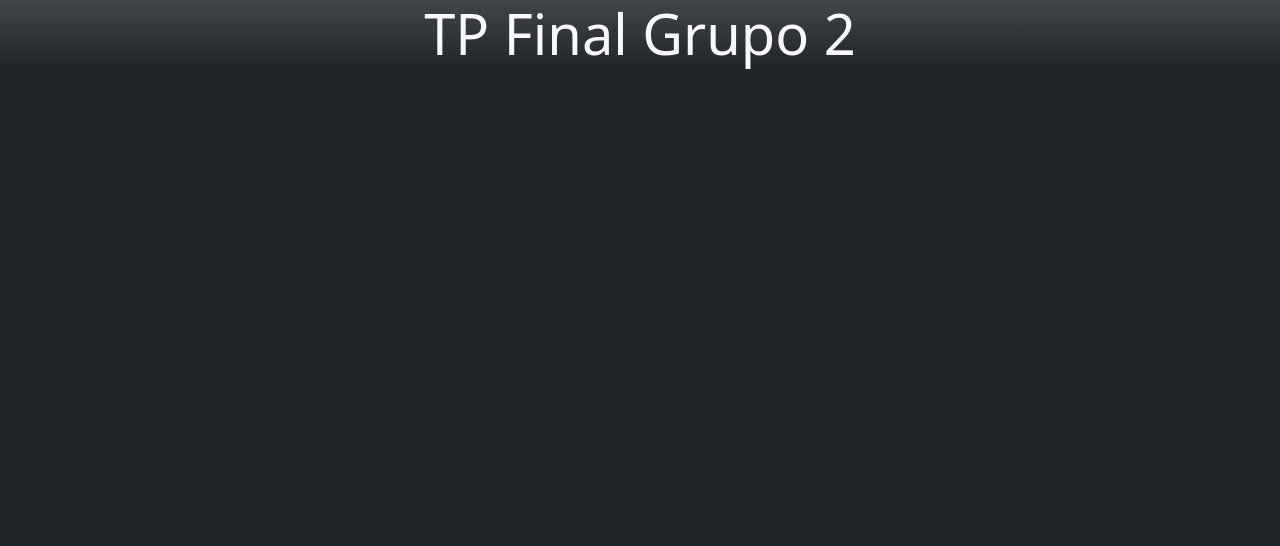
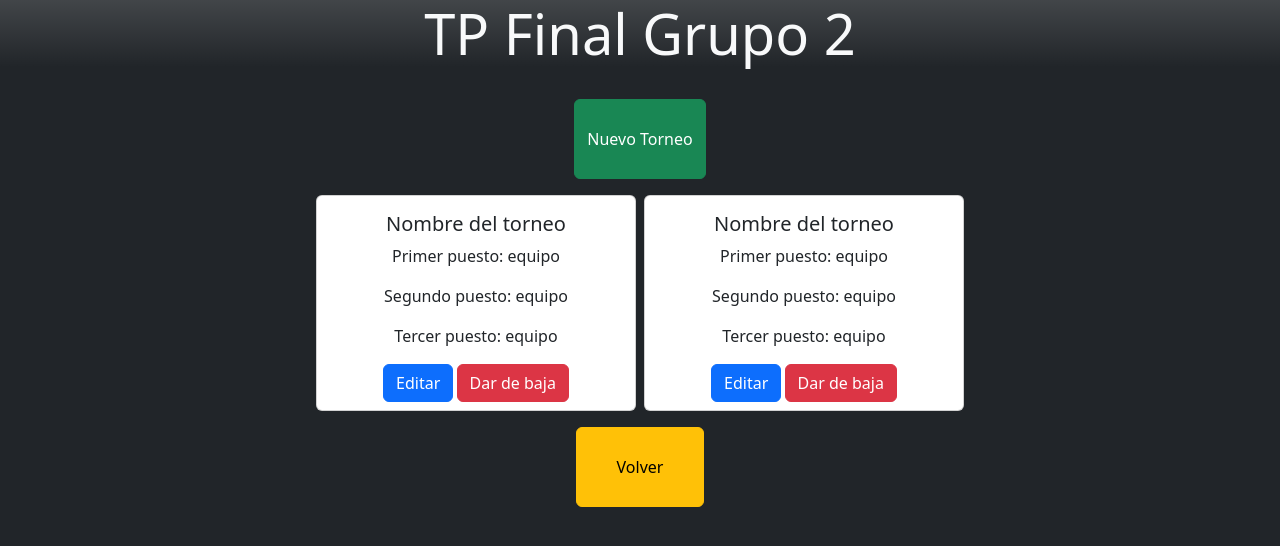
Before and after one commit to MaximilianNG/silicon_tp_final_grupo_2, a React (Vite) app in the folder Front/reactTPFinalGrupo2/: page /torneos in a window 1280 px wide. Before the commit this address had no page. Shown: the top 546 px of the page. Built offline with nearby package versions, Linux system fonts and the light colour scheme.

Commit message:
Vistas de Torneos y Sponsors

```diff
--- a/Front/reactTPFinalGrupo2/src/components/Admin.jsx
+++ b/Front/reactTPFinalGrupo2/src/components/Admin.jsx
@@ -10,8 +10,8 @@ export function Admin() {
             <Link to={`/juegos`} style={{ textDecoration: 'none' }}><button className='btn btn-primary adminButton'>Juegos</button></Link>
             <Link to={`/`} style={{ textDecoration: 'none' }}><button className='btn btn-primary adminButton'>Jugadores</button></Link>
             <Link to={`/`} style={{ textDecoration: 'none' }}><button className='btn btn-primary adminButton'>Equipos</button></Link>
-            <Link to={`/`} style={{ textDecoration: 'none' }}><button className='btn btn-primary adminButton'>Torneos</button></Link>
-            <Link to={`/`} style={{ textDecoration: 'none' }}><button className='btn btn-primary adminButton'>Sponsors</button></Link>
+            <Link to={`/torneos`} style={{ textDecoration: 'none' }}><button className='btn btn-primary adminButton'>Torneos</button></Link>
+            <Link to={`/sponsors`} style={{ textDecoration: 'none' }}><button className='btn btn-primary adminButton'>Sponsors</button></Link>
             <Link to={`/`} style={{ textDecoration: 'none' }}><button className='btn btn-danger adminButton'>Salir</button></Link>
         </div>
       </>
--- a/Front/reactTPFinalGrupo2/src/components/App.jsx
+++ b/Front/reactTPFinalGrupo2/src/components/App.jsx
@@ -6,6 +6,8 @@ import { Button } from 'react-bootstrap';
 import { Login } from './Login'
 import { Admin } from './Admin'
 import { Juegos } from './Juegos'
+import { Torneos } from './Torneos'
+import { Sponsors } from './Sponsors'
 import '../styles/app.css'
 
 function App() {
@@ -24,6 +26,8 @@ useEffect(() => {
       <Route path='/' element={<Login />}></Route>
       <Route path='/admin' element={<Admin />}></Route>
       <Route path='/juegos' element={<Juegos />}></Route>
+      <Route path='/torneos' element={<Torneos />}></Route>
+      <Route path='/sponsors' element={<Sponsors />}></Route>
     </Routes>
   </div>
 
--- /dev/null
+++ b/Front/reactTPFinalGrupo2/src/components/SponsorCard.jsx
@@ -0,0 +1,17 @@
+import '../styles/sponsorCard.css'
+
+export function SponsorCard() {
+  return (
+    <div className="card">
+        <div className="card-body">
+            <h5 className="card-title">Nombre del sponsor</h5>
+            <p className="card-text">Equipo/s sponsoreados: equipo o lista de equipos</p>
+            <p className="card-text">Torneo/s sponsoreados: torneo o lista de torneos</p>
+        </div>
+        <div className="cardBotonesContainer">
+            <a href="#" className="btn btn-primary">Editar</a>
+            <a href="#" className="btn btn-danger">Dar de baja</a>
+        </div>
+    </div>
+  )
+}
--- /dev/null
+++ b/Front/reactTPFinalGrupo2/src/components/Sponsors.jsx
@@ -0,0 +1,20 @@
+import { Link } from 'react-router-dom'
+import '../styles/sponsors.css'
+import { SponsorCard } from './SponsorCard'
+
+export function Sponsors() {
+  return (
+      <>
+      <div className="containerCentrar">
+            <button className='btn btn-success juegosButton'>Nuevo Sponsor</button>
+      </div>
+        <div className="containerSponsors">
+            <SponsorCard />
+            <SponsorCard />
+        </div>
+        <div className="containerCentrar">
+            <Link to={`/admin`}><button className='btn btn-warning sponsorsButton'>Volver</button></Link>
+        </div>
+      </>
+  )
+}
--- /dev/null
+++ b/Front/reactTPFinalGrupo2/src/components/TorneoCard.jsx
@@ -0,0 +1,18 @@
+import '../styles/torneoCard.css'
+
+export function TorneoCard() {
+  return (
+    <div className="card">
+        <div className="card-body">
+            <h5 className="card-title">Nombre del torneo</h5>
+            <p className="card-text">Primer puesto: equipo</p>
+            <p className="card-text">Segundo puesto: equipo</p>
+            <p className="card-text">Tercer puesto: equipo</p>
+        </div>
+        <div className="cardBotonesContainer">
+            <a href="#" className="btn btn-primary">Editar</a>
+            <a href="#" className="btn btn-danger">Dar de baja</a>
+        </div>
+    </div>
+  )
+}
--- /dev/null
+++ b/Front/reactTPFinalGrupo2/src/components/Torneos.jsx
@@ -0,0 +1,20 @@
+import { Link } from 'react-router-dom'
+import '../styles/torneos.css'
+import { TorneoCard } from './TorneoCard'
+
+export function Torneos() {
+  return (
+    <>
+      <div className="containerCentrar">
+            <button className='btn btn-success torneosButton'>Nuevo Torneo</button>
+      </div>
+        <div className="containerTorneos">
+            <TorneoCard />
+            <TorneoCard />
+        </div>
+        <div className="containerCentrar">
+            <Link to={`/admin`}><button className='btn btn-warning torneosButton'>Volver</button></Link>
+        </div>
+    </>
+  )
+}
--- /dev/null
+++ b/Front/reactTPFinalGrupo2/src/styles/sponsorCard.css
@@ -0,0 +1,16 @@
+.card {
+    width: 20rem;
+    background-color: rgb(218, 237, 174);
+}
+
+.card-title {
+    text-align: center;
+}
+
+.cardBotonesContainer {
+    display: flex;
+    flex-direction: row;
+    align-self: center;
+    gap: 0.2rem;
+    margin-bottom: 0.5rem;
+}
--- /dev/null
+++ b/Front/reactTPFinalGrupo2/src/styles/sponsors.css
@@ -0,0 +1,17 @@
+.containerSponsors {
+    display: flex;
+    flex-wrap: wrap;
+    gap: 0.5rem;
+    justify-content: center;
+}
+
+.sponsorsButton {
+    min-width: 8rem;
+    min-height: 5rem;
+}
+
+.containerCentrar {
+    display: flex;
+    justify-content: center;
+    margin: 1rem 0;
+}
--- /dev/null
+++ b/Front/reactTPFinalGrupo2/src/styles/torneoCard.css
@@ -0,0 +1,20 @@
+.card {
+    width: 20rem;
+    background-color: rgb(178, 178, 179);
+}
+
+.card-title {
+    text-align: center;
+}
+
+.card-text {
+    text-align: center;
+}
+
+.cardBotonesContainer {
+    display: flex;
+    flex-direction: row;
+    align-self: center;
+    gap: 0.2rem;
+    margin-bottom: 0.5rem;
+}
--- /dev/null
+++ b/Front/reactTPFinalGrupo2/src/styles/torneos.css
@@ -0,0 +1,17 @@
+.containerTorneos {
+    display: flex;
+    flex-wrap: wrap;
+    gap: 0.5rem;
+    justify-content: center;
+}
+
+.torneosButton {
+    min-width: 8rem;
+    min-height: 5rem;
+}
+
+.containerCentrar {
+    display: flex;
+    justify-content: center;
+    margin: 1rem 0;
+}
```
